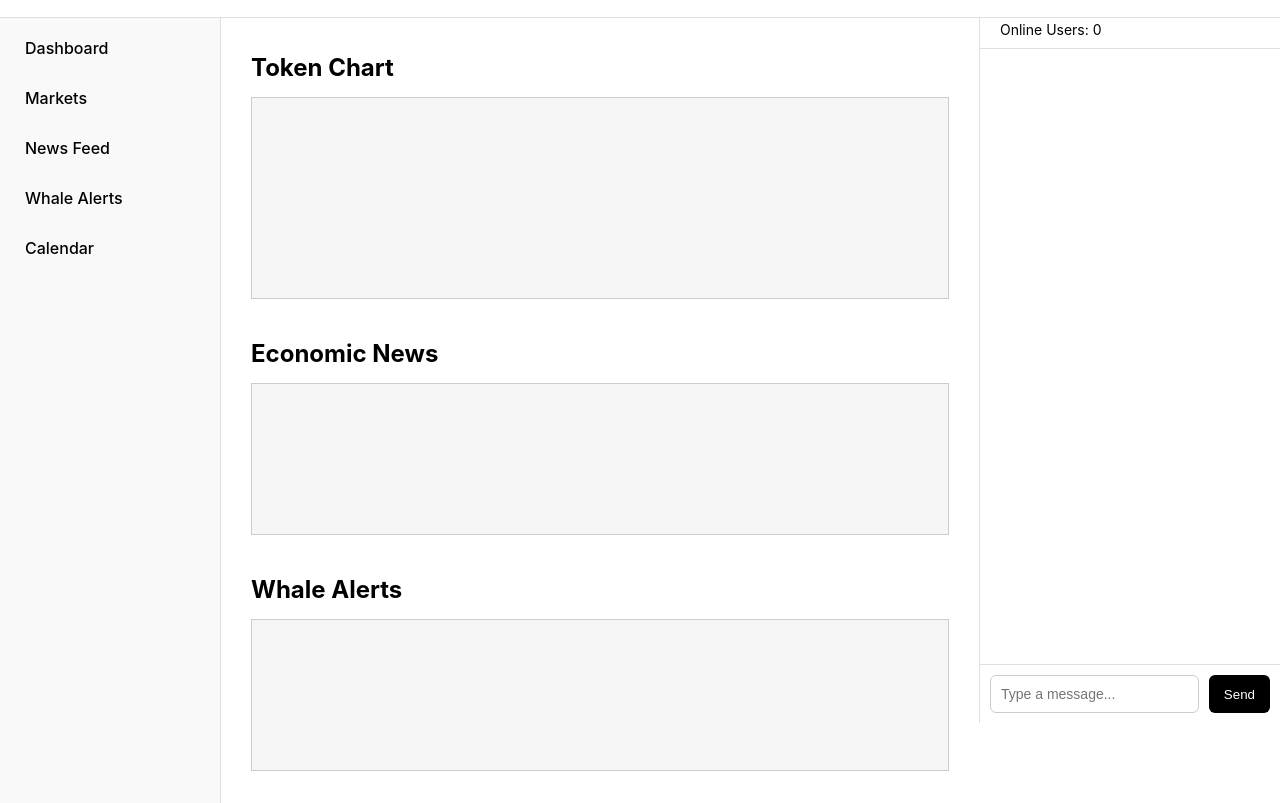
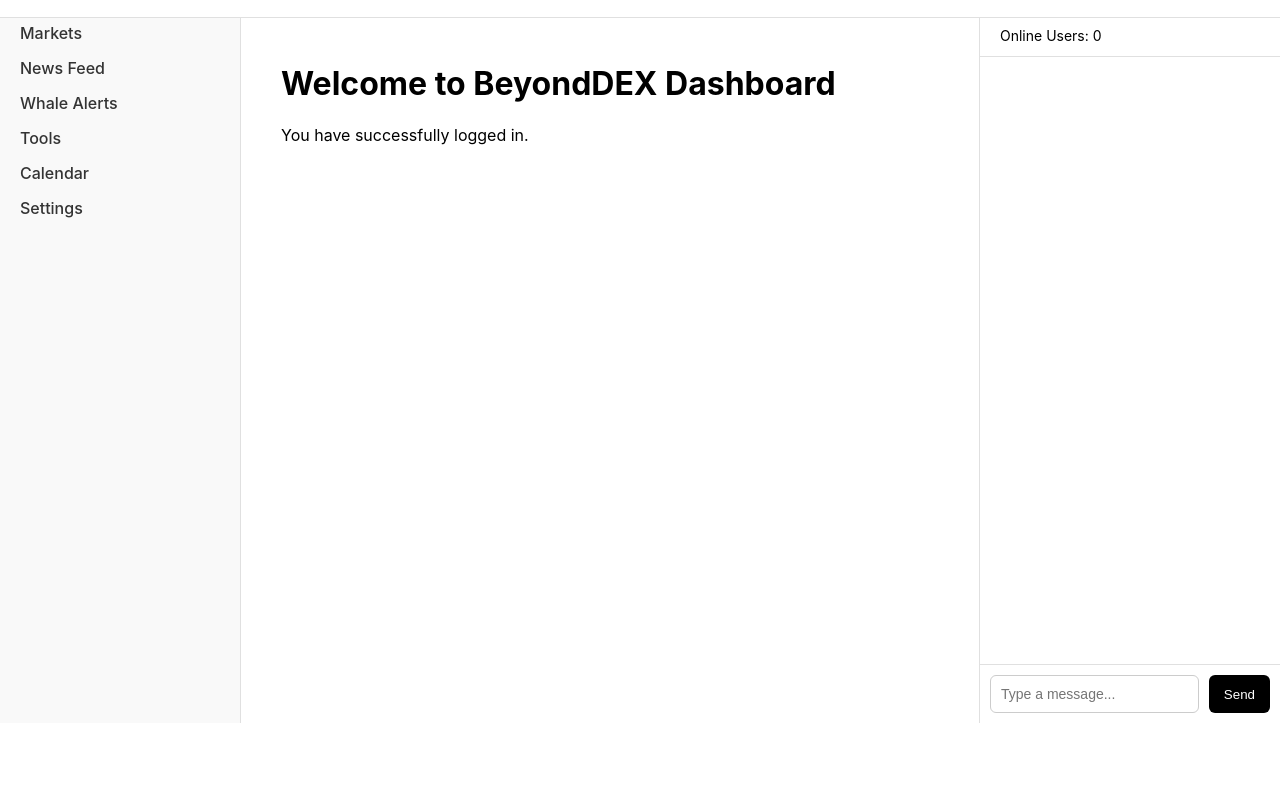
Before and after one commit to beyonddex/BeyondDEX, a plain HTML site: page dashboard.html in a window 1280 px wide. Shown: the part 77-880 px from the top of the page. After the commit the page ends 800 px from the top, so only its background shows below. Drawn offline with Linux system fonts and the light colour scheme.

Commit message:
Ready for deployment

```diff
--- a/dashboard.html
+++ b/dashboard.html
@@ -13,10 +13,10 @@
       font-family: 'Inter', sans-serif;
       background: #fff;
       color: #000;
+      height: 100vh;
+      overflow: hidden;
       display: flex;
       flex-direction: column;
-      height: 100vh;
-      overflow: hidden;
     }
 
     header {
@@ -90,49 +90,30 @@
 
     .dashboard-wrapper {
       display: flex;
-      height: 100%;
+      flex: 1;
       margin-top: 80px;
+      height: calc(100vh - 80px);
     }
 
-    .left-nav {
-      width: 220px;
+    .sidebar-left {
+      width: 200px;
       background: #f9f9f9;
       border-right: 1px solid #e0e0e0;
-      display: flex;
-      flex-direction: column;
-      padding-top: 20px;
+      padding: 20px;
     }
 
-    .left-nav a {
-      padding: 15px 25px;
+    .sidebar-left nav a {
+      display: block;
+      margin-bottom: 15px;
       text-decoration: none;
-      color: #000;
+      color: #333;
       font-weight: 500;
-    }
-
-    .left-nav a:hover {
-      background: #eaeaea;
-    }
-
-    .main-dashboard {
-      flex: 1;
-      display: flex;
-      flex-direction: row;
-      overflow: hidden;
     }
 
     main {
       flex: 1;
-      padding: 30px;
+      padding: 40px;
       overflow-y: auto;
-    }
-
-    .section {
-      margin-bottom: 40px;
-    }
-
-    .section h2 {
-      margin-bottom: 15px;
     }
 
     .sidebar {
@@ -140,15 +121,12 @@
       border-left: 1px solid #e0e0e0;
       display: flex;
       flex-direction: column;
-      height: calc(100vh - 80px);
-      position: relative;
     }
 
     .chat-box {
       flex: 1;
       padding: 20px;
       overflow-y: auto;
-      max-height: 100%;
     }
 
     .chat-message {
@@ -185,12 +163,11 @@
     }
 
     #onlineUsersCount {
-      margin-top: 8px;
-      padding: 10px 20px;
+      margin-top: 12px;
+      padding: 12px 20px;
       font-size: 14px;
       border-bottom: 1px solid #e0e0e0;
       background: #fff;
-      z-index: 1;
     }
   </style>
 </head>
@@ -213,30 +190,20 @@
   </header>
 
   <div class="dashboard-wrapper">
-    <nav class="left-nav">
-      <a href="#">Dashboard</a>
+    <aside class="sidebar-left">
+      <nav>
         <a href="#">Markets</a>
         <a href="#">News Feed</a>
         <a href="#">Whale Alerts</a>
+        <a href="#">Tools</a>
         <a href="#">Calendar</a>
+        <a href="#">Settings</a>
       </nav>
+    </aside>
 
-    <div class="main-dashboard">
     <main>
-        <div class="section">
-          <h2>Token Chart</h2>
-          <div style="height: 200px; border: 1px solid #ccc; background: #f5f5f5;"></div>
-        </div>
-
-        <div class="section">
-          <h2>Economic News</h2>
-          <div style="height: 150px; border: 1px solid #ccc; background: #f5f5f5;"></div>
-        </div>
-
-        <div class="section">
-          <h2>Whale Alerts</h2>
-          <div style="height: 150px; border: 1px solid #ccc; background: #f5f5f5;"></div>
-        </div>
+      <h1>Welcome to BeyondDEX Dashboard</h1>
+      <p>You have successfully logged in.</p>
     </main>
 
     <aside class="sidebar">
@@ -248,6 +215,5 @@
       </div>
     </aside>
   </div>
-  </div>
 </body>
 </html>
```
Lines whose indentation alone changed are shown as unchanged.
